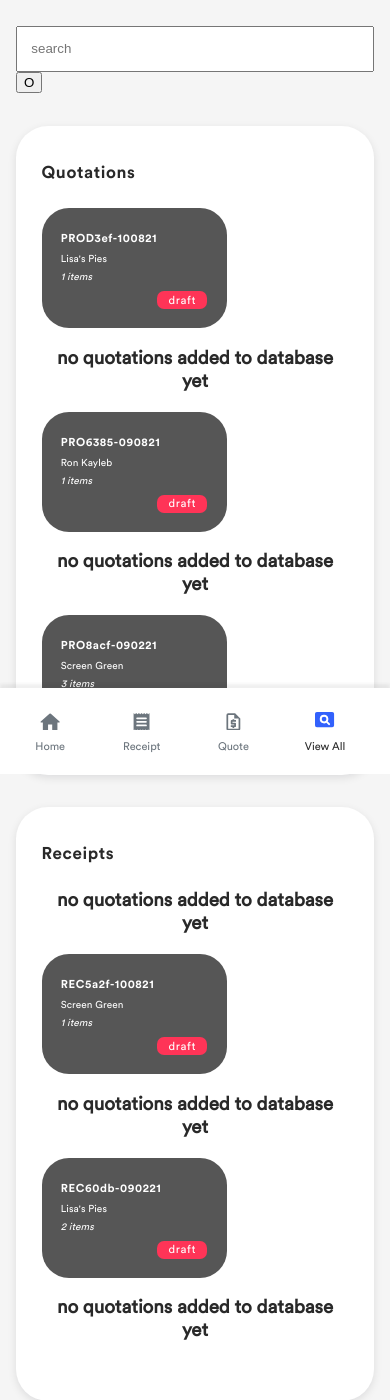
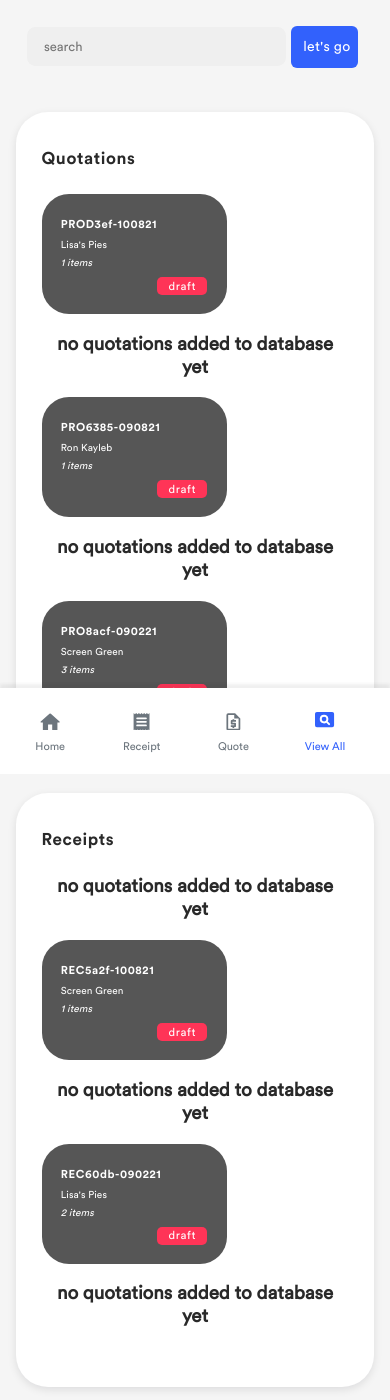
Before and after one commit to 5ett/Generator, a Flask app: page /all_forms in a window 390 px wide. Shown: the part 70-1470 px from the top of the page. Run offline with Flask 2, Linux system fonts and the light colour scheme; a user stored in the database is signed in; data comes from the database, SQL or seed files in the repository; both versions use the stored data as it was after the commit.

Commit message:
phone width fix
width for table on mobile and pc fixed

```diff
--- a/recapp/forms.py
+++ b/recapp/forms.py
@@ -33,4 +33,4 @@ class Generator(FlaskForm):
 
 class Search(FlaskForm):
     search_bar = StringField(validators=[DataRequired()])
-    search_action = SubmitField('O')
+    search_action = SubmitField("let's go")
--- a/recapp/routes.py
+++ b/recapp/routes.py
@@ -51,7 +51,7 @@ def add_head(ticket_type):
         # return redirect(url_for(f'make_{ticket_type}', ticket_pseudo_id=generated_pseudo_id))
         return redirect(url_for('form_viewer', ticket_id=ticket.id))
 
-    return render_template('add_head.html', form=form, ticket_type=ticket_type, title='Add Head')
+    return render_template('add_head.html', form=form, ticket_type=ticket_type, title=f'Add Head-{keys[ticket_type]}')
 
 
 @app.route("/all_forms", methods=['GET', 'POST'])
--- a/recapp/static/css/style.css
+++ b/recapp/static/css/style.css
@@ -37,6 +37,7 @@
     --blue3: #5f69f3;
     --blue5: #283C81;
     --blue4: #4f58d8;
+    --blue6:#464AA7;
     --green: #03c162;
     --green2: #169153;
     --green3: #13673D;
@@ -63,6 +64,8 @@
     --plaque1-active: var(--green2);
     --plaque2: var(--blue);
     --plaque2-active: var(--blue2);
+    --plaque3: var(--blue3);
+    --plaque3-active: var(--blue6);
     --surfake: linear-gradient(to right, var(--black3), var(--white2) );
     --sun : var(--yellow);
     --back-fill: var(--surface1);
@@ -362,10 +367,17 @@ main{
 
 .actives p{
     color: var(--text1);
+    /*font-family: 'Circular-Bold';*/
 }
 
 .actives svg{
     fill:var(--border-col);
+}
+
+@media (max-width: 600px){
+    .actives p{
+        color: var(--border-col)
+    }
 }
 
 
@@ -676,7 +688,7 @@ main{
 
 .status{
     padding: 0.2em 0.9em;
-    border-radius: 7px;
+    border-radius: 5px;
     float: right;
     font-size: 12.6;
     letter-spacing: 0.6px;
@@ -1239,7 +1266,7 @@ td{
 .btn{
     padding: 0.44em 0.9em;
     color: var(--text3);
-    border-radius: 8.5px;
+    border-radius: 6px;
     border: none;
     cursor: pointer;
     font-size: 14;
@@ -1296,6 +1324,37 @@ td{
         width: 70%;
     }
 }
+
+
+/* search content */
+
+.search{
+    margin-right: 1em;
+}
+
+@media (max-width: 600px){
+
+    .for-search{
+        display: inline-block;
+    }
+
+    .search{
+        margin-right: 0.2em;
+        display: inline;
+    }
+
+    .search .top-on{
+        width: 77%;
+    }
+
+    .search-btn{
+        display: inline;
+        width: 20%;
+        height: 42px;
+    }
+}
+
+/* search content end */
 
 
 .container-slim{
--- a/recapp/templates/all_forms.html
+++ b/recapp/templates/all_forms.html
@@ -6,14 +6,12 @@
         <div class="container">
             <div class="form-type">
                 <div class="form">
-                    <form class="">
+                    <form class="generator for-search">
                         <div class="search">
+                            {{ form.search_bar(class='top-on', placeholder='search') }}
+                        </div>
 
-                            {{ form.search_bar(class='top-off', id="item-name", placeholder='search') }}
-
-                            {{ form.search_action(class='btn-round') }}
-
-                        </div>
+                            {{ form.search_action(class='search-btn gen-btn btn') }}
                     </form>
                 </div>
             </div>
--- a/recapp/templates/index.html
+++ b/recapp/templates/index.html
@@ -95,16 +95,16 @@
                             <div class="fields">
                                 <div class="">
                                     {% if form.username.errors %}
-                                        {{form.username(class='top-off filler is-invalid', placeholder='Name or Username')}}
+                                        {{form.username(class='top-on filler is-invalid', placeholder='Name or Username')}}
                                         {% for error in form.username.errors %}
                                             <div class="invalid-feedback"><span>{{error}}</span></div>
                                         {% endfor %}
                                     {% else %}
-                                        {{ form.username(class='top-off filler', id="head", placeholder='Name or Username') }}
+                                        {{ form.username(class='top-on filler', id="head", placeholder='Name or Username') }}
                                     {% endif %}
                                 </div>
                                 <div>
-                                    {{ form.password(class='top-off filler', id="head", placeholder='Password') }}
+                                    {{ form.password(class='top-on filler', id="head", placeholder='Password') }}
                                 </div>
                             </div>
 
--- a/recapp/templates/origin.html
+++ b/recapp/templates/origin.html
@@ -102,7 +102,7 @@
                                 <svg xmlns="http://www.w3.org/2000/svg" width="19.69" height="19.5" viewBox="0 0 19.693 17.825" class='vector'>
                                 <path id="Path_6" data-name="Path 6" d="M10.506,20.1V14.749h4.281V20.1a1.073,1.073,0,0,0,1.07,1.07h3.211a1.073,1.073,0,0,0,1.07-1.07V12.608h1.819a.531.531,0,0,0,.353-.931L13.363,3.618a1.079,1.079,0,0,0-1.434,0L2.982,11.677a.533.533,0,0,0,.353.931H5.154V20.1a1.073,1.073,0,0,0,1.07,1.07H9.435A1.073,1.073,0,0,0,10.506,20.1Z" transform="translate(-2.500 -3)"/>
                             </svg>
-                            Home</a>
+                           <p>Home</p></a>
                         </li>
                     {% endif %}
 
@@ -127,12 +127,12 @@
                             <svg xmlns="http://www.w3.org/2000/svg" width="19.1" height="19.5" viewBox="0 0 21.293 23.185" class='vector'>
                                     <path id="Path_9" data-name="Path 9" d="M24.293,2.212a.555.555,0,0,0-.414.177l-.935.935a.586.586,0,0,1-.84,0l-.935-.935a.586.586,0,0,0-.84,0l-.935.935a.586.586,0,0,1-.84,0l-.935-.935a.586.586,0,0,0-.84,0l-.935.935a.586.586,0,0,1-.84,0l-.935-.935a.586.586,0,0,0-.84,0l-.935.935a.586.586,0,0,1-.84,0l-.946-.946a.586.586,0,0,0-.84,0l-.935.946a.586.586,0,0,1-.84,0l-.935-.946a.586.586,0,0,0-.84,0l-.935.946a.586.586,0,0,1-.84,0l-.935-.946A.591.591,0,0,0,3,2.212V25.385a.555.555,0,0,0,.414-.177l.935-.935a.586.586,0,0,1,.84,0l.935.935a.586.586,0,0,0,.84,0l.935-.935a.586.586,0,0,1,.84,0l.935.935a.586.586,0,0,0,.84,0l.935-.935a.586.586,0,0,1,.84,0l.935.935a.586.586,0,0,0,.84,0l.935-.935a.586.586,0,0,1,.84,0l.935.935a.586.586,0,0,0,.84,0l.935-.935a.586.586,0,0,1,.84,0l.935.935a.586.586,0,0,0,.84,0l.935-.935a.586.586,0,0,1,.84,0l.935.935a.594.594,0,0,0,.414.177V2.212Zm-4.732,17.5H7.732a1.183,1.183,0,1,1,0-2.366H19.561a1.183,1.183,0,1,1,0,2.366Zm0-4.732H7.732a1.183,1.183,0,0,1,0-2.366H19.561a1.183,1.183,0,0,1,0,2.366Zm0-4.732H7.732a1.183,1.183,0,0,1,0-2.366H19.561a1.183,1.183,0,0,1,0,2.366Z" transform="translate(-3 -2.2)"/>
                             </svg>
-                            Make Receipt</a>
+                           <p>Make Receipt</p> </a>
                             <a href="{{url_for('add_head', ticket_type='receipt')}}" class="faux">
                                 <svg xmlns="http://www.w3.org/2000/svg" width="19.1" height="19.5" viewBox="0 0 21.293 23.185" class='vector'>
                                     <path id="Path_9" data-name="Path 9" d="M24.293,2.212a.555.555,0,0,0-.414.177l-.935.935a.586.586,0,0,1-.84,0l-.935-.935a.586.586,0,0,0-.84,0l-.935.935a.586.586,0,0,1-.84,0l-.935-.935a.586.586,0,0,0-.84,0l-.935.935a.586.586,0,0,1-.84,0l-.935-.935a.586.586,0,0,0-.84,0l-.935.935a.586.586,0,0,1-.84,0l-.946-.946a.586.586,0,0,0-.84,0l-.935.946a.586.586,0,0,1-.84,0l-.935-.946a.586.586,0,0,0-.84,0l-.935.946a.586.586,0,0,1-.84,0l-.935-.946A.591.591,0,0,0,3,2.212V25.385a.555.555,0,0,0,.414-.177l.935-.935a.586.586,0,0,1,.84,0l.935.935a.586.586,0,0,0,.84,0l.935-.935a.586.586,0,0,1,.84,0l.935.935a.586.586,0,0,0,.84,0l.935-.935a.586.586,0,0,1,.84,0l.935.935a.586.586,0,0,0,.84,0l.935-.935a.586.586,0,0,1,.84,0l.935.935a.586.586,0,0,0,.84,0l.935-.935a.586.586,0,0,1,.84,0l.935.935a.586.586,0,0,0,.84,0l.935-.935a.586.586,0,0,1,.84,0l.935.935a.594.594,0,0,0,.414.177V2.212Zm-4.732,17.5H7.732a1.183,1.183,0,1,1,0-2.366H19.561a1.183,1.183,0,1,1,0,2.366Zm0-4.732H7.732a1.183,1.183,0,0,1,0-2.366H19.561a1.183,1.183,0,0,1,0,2.366Zm0-4.732H7.732a1.183,1.183,0,0,1,0-2.366H19.561a1.183,1.183,0,0,1,0,2.366Z" transform="translate(-3 -2.2)"/>
                             </svg>
-                            Receipt</a>
+                           <p>Receipt</p> </a>
                         </li>
                     {% endif %}
 
@@ -156,7 +156,7 @@
                         <svg xmlns="http://www.w3.org/2000/svg" width="18.75" height="19.5" viewBox="0 0 16 20" class='vector'>
                             <path id="Path_7" data-name="Path 7" d="M14,2H6A2.006,2.006,0,0,0,4,4V20a2.006,2.006,0,0,0,2,2H18a2.006,2.006,0,0,0,2-2V8ZM6,20V4h7V8h5V20Zm5-1h2V18h1a1,1,0,0,0,1-1V14a1,1,0,0,0-1-1H11V12h4V10H13V9H11v1H10a1,1,0,0,0-1,1v3a1,1,0,0,0,1,1h3v1H9v2h2Z" transform="translate(-4 -2)"/>
                         </svg>
-                        <p>New Quotation</p>
+                        <p>Make Quote</p>
                     </a>
                         <a href="{{url_for('add_head', ticket_type='quote')}}" class="faux">
                             <svg xmlns="http://www.w3.org/2000/svg" width="18.75" height="19.5" viewBox="0 0 16 20" class='vector'>
```
Also changed, not shown: other parts of recapp/static/css/style.css (+27 -9 lines), recapp/templates/viewer.html (+3 -6 lines), recapp/receipts.db.
